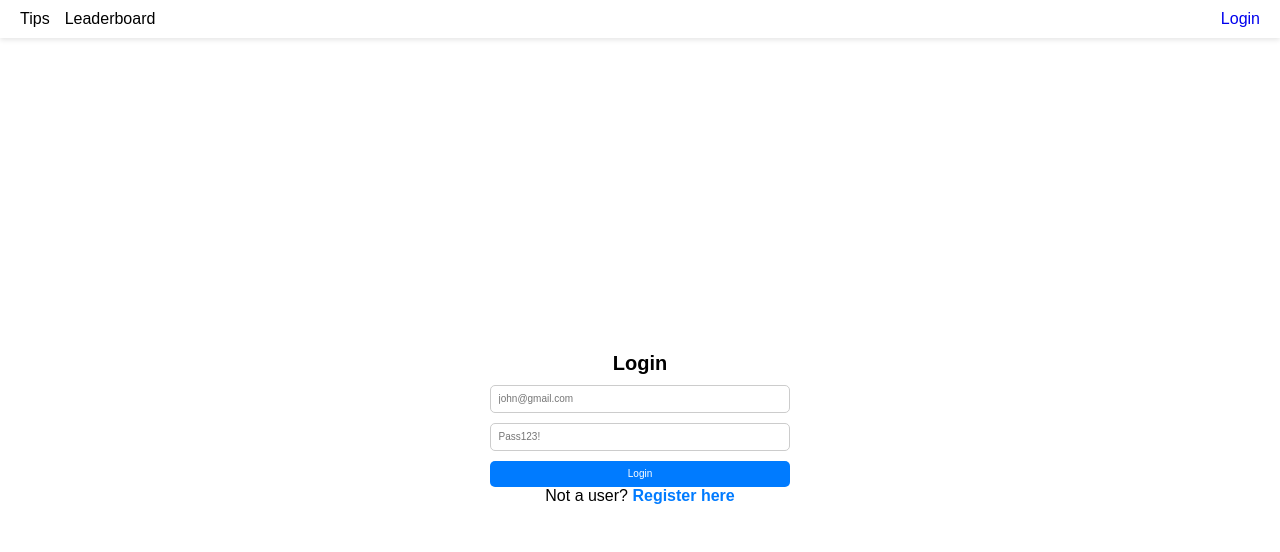
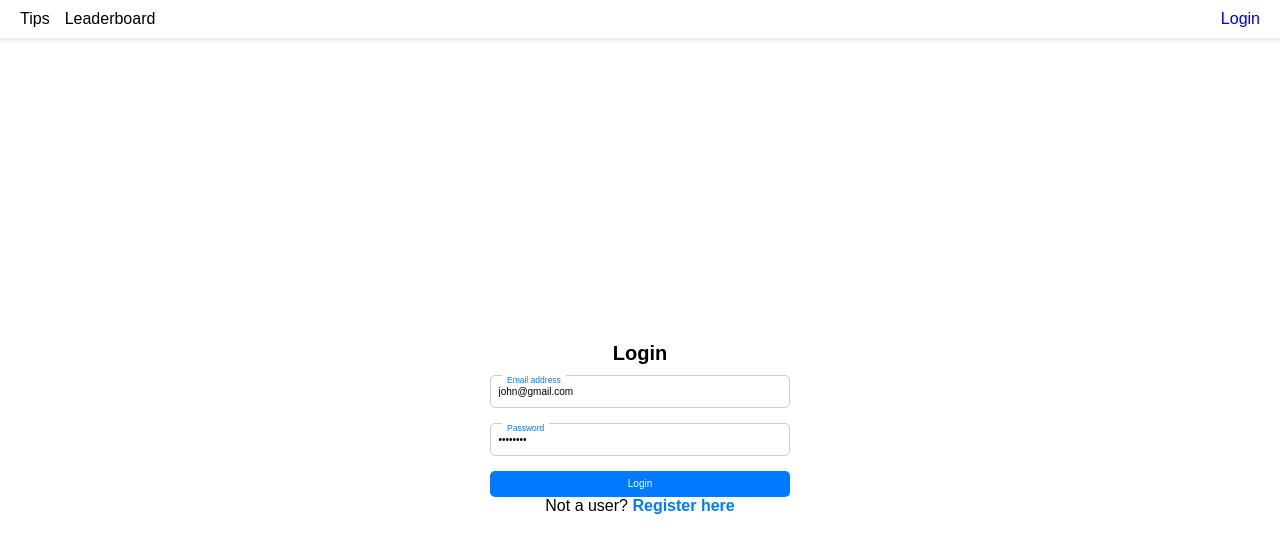
Before and after one commit to gazjosef/footy-tips-redux, a React (Vite) app: page /login in a window 1280 px wide. Shown: the top 552 px of the page. Built offline with nearby package versions, Linux system fonts and the light colour scheme; no server answers.

Commit message:
Refactor: Login Form

```diff
--- a/feature/LoginForm.tsx
+++ b/feature/LoginForm.tsx
@@ -1,9 +1,8 @@
 import React, { useState } from "react";
-import { Link } from "react-router-dom"; // Import Link
-import { supabase } from "../src/supabase"; // Adjust the path as necessary
+import { Link } from "react-router-dom";
+import { supabase } from "../src/supabase";
 import { toast } from "react-toastify";
 import styled from "styled-components";
-
 import PlaceCentre from "../ui/PlaceCentre";
 
 // Styled Components
@@ -23,14 +22,50 @@ const Form = styled.form`
   display: flex;
   flex-direction: column;
   width: 300px;
-  gap: 1rem;
+  gap: 1.5rem;
+`;
+
+// Floating Label Input
+const InputContainer = styled.div`
+  position: relative;
+  width: 100%;
 `;
 
 const Input = styled.input`
-  padding: 0.75rem;
+  width: 100%;
+  padding: 1rem 0.75rem;
   font-size: 1rem;
+  border: 1px solid #ccc;
   border-radius: 5px;
-  border: 1px solid #ccc;
+  background: transparent;
+  outline: none;
+  transition: border 0.2s, box-shadow 0.2s;
+
+  &:focus {
+    border-color: #007bff;
+    box-shadow: 0 0 5px rgba(0, 123, 255, 0.5);
+  }
+
+  &:focus + label,
+  &:not(:placeholder-shown) + label {
+    top: 5px;
+    font-size: 0.85rem;
+    color: #007bff;
+  }
+`;
+
+// Floating Label
+const Label = styled.label`
+  position: absolute;
+  top: 50%;
+  left: 12px;
+  transform: translateY(-50%);
+  background: white;
+  padding: 0 5px;
+  font-size: 1rem;
+  color: #888;
+  transition: 0.2s ease-out;
+  pointer-events: none;
 `;
 
 const Button = styled.button`
@@ -41,10 +76,16 @@ const Button = styled.button`
   border: none;
   border-radius: 5px;
   cursor: pointer;
+  transition: background 0.2s ease-in-out;
 
   &:disabled {
     background-color: #ccc;
     cursor: not-allowed;
+  }
+
+  &:focus {
+    outline: none;
+    box-shadow: 0 0 5px rgba(0, 123, 255, 0.5);
   }
 `;
 
@@ -60,35 +101,38 @@ const StyledLink = styled(Link)`
 `;
 
 const LoginForm: React.FC = () => {
-  const [email, setEmail] = useState("");
-  const [password, setPassword] = useState("");
+  const [formData, setFormData] = useState({
+    email: "john@gmail.com",
+    password: "Pass1234",
+  });
   const [loading, setLoading] = useState(false);
 
-  const handleLogin = async (e: React.FormEvent) => {
+  const handleChange = (e: React.ChangeEvent<HTMLInputElement>) => {
+    setFormData({ ...formData, [e.target.name]: e.target.value });
+  };
+
+  const handleLogin = async (e: React.FormEvent<HTMLFormElement>) => {
     e.preventDefault();
+    const { email, password } = formData;
 
     if (!email || !password) {
       toast.error("Please enter both email and password.");
       return;
     }
 
+    try {
       setLoading(true);
-
       const { data, error } = await supabase.auth.signInWithPassword({
         email,
         password,
       });
 
+      if (error) throw error;
+      if (data.user) toast.success("Login successful!");
+    } catch (error: any) {
+      toast.error(`Error: ${error.message || "Something went wrong"}`);
+    } finally {
       setLoading(false);
-
-    if (error) {
-      toast.error(`Error: ${error.message}`);
-      return;
-    }
-
-    if (data.user) {
-      toast.success("Login successful!");
-      // Redirect or update global state if needed
     }
   };
 
@@ -97,26 +141,35 @@ const LoginForm: React.FC = () => {
       <FormContainer>
         <FormTitle>Login</FormTitle>
         <Form onSubmit={handleLogin}>
+          <InputContainer>
             <Input
               type="email"
-            //   placeholder="Email"
-            placeholder="john@gmail.com"
-            value={email}
-            onChange={(e) => setEmail(e.target.value)}
+              name="email"
+              placeholder=" "
+              value={formData.email}
+              onChange={handleChange}
               required
             />
+            <Label>Email address</Label>
+          </InputContainer>
+
+          <InputContainer>
             <Input
               type="password"
-            //   placeholder="Password"
-            placeholder="Pass123!"
-            value={password}
-            onChange={(e) => setPassword(e.target.value)}
+              name="password"
+              placeholder=""
+              value={formData.password}
+              onChange={handleChange}
               required
             />
+            <Label>Password</Label>
+          </InputContainer>
+
           <Button type="submit" disabled={loading}>
             {loading ? "Logging in..." : "Login"}
           </Button>
         </Form>
+
         <p>
           Not a user? <StyledLink to="/register">Register here</StyledLink>
         </p>
```
Lines whose indentation alone changed are shown as unchanged.
